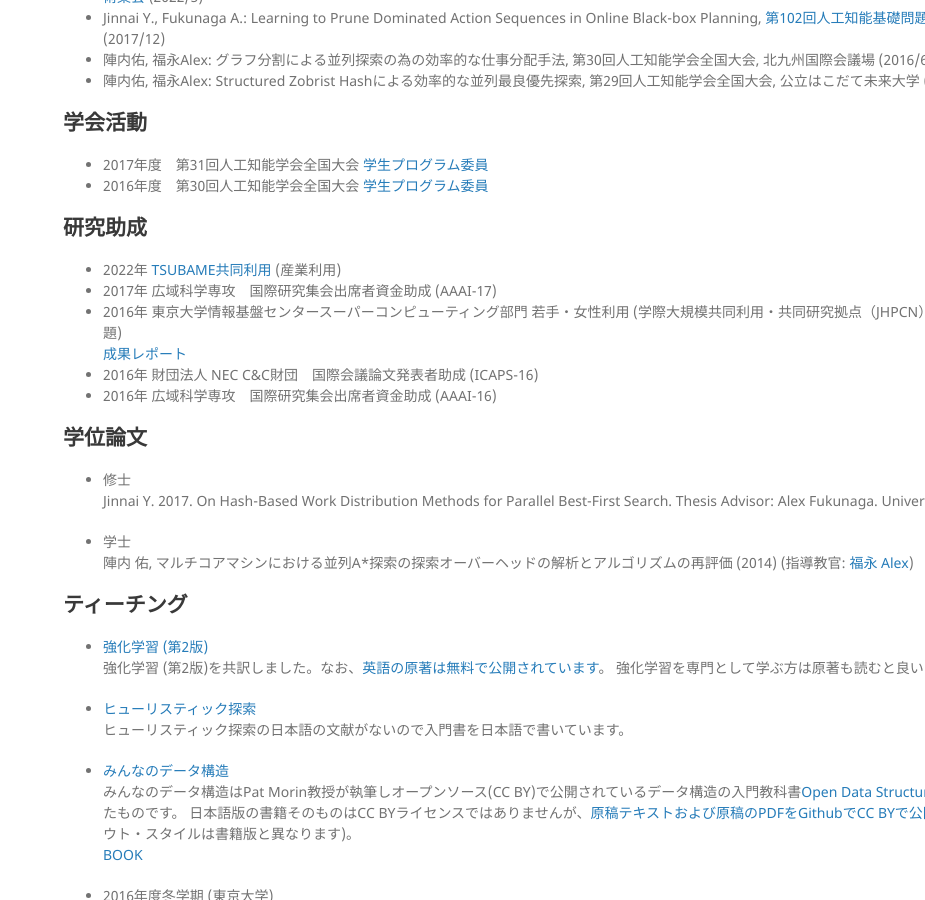
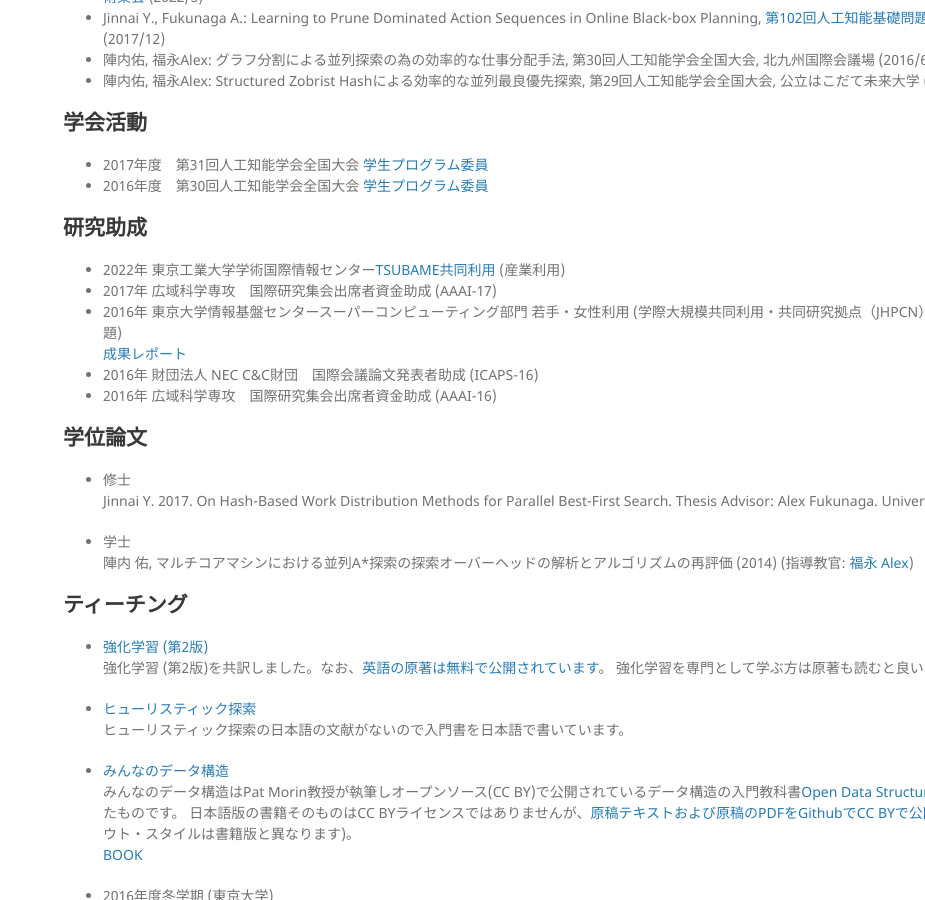
Before and after one commit to jinnaiyuu/jinnaiyuu.github.io, a Jekyll site: the page built from ja/index.md, in a window 1280 px wide and 900 px high, scrolled down 2272 px. Shown: the whole window, without its empty margins (355-1280 px from the left). Built offline with Jekyll 4.4.1, drawn with Linux system fonts in a browser that asks for light colours; our own code applies the rules of GitHub Pages for plain Markdown files.

Commit message:
added TSUBAME explanation

```diff
--- a/ja/index.md
+++ b/ja/index.md
@@ -85,7 +85,7 @@ T. Koike, Y. Jinnai, K. Madhawa, T. Azuma, M. Suzuki, N. Tomii, S. Akashi-Tanaka
 
 ## 研究助成
 
-- 2022年 [TSUBAME共同利用](https://www.gsic.titech.ac.jp/kyodou) (産業利用)
+- 2022年 東京工業大学学術国際情報センター[TSUBAME共同利用](https://www.gsic.titech.ac.jp/kyodou) (産業利用)
 - 2017年 広域科学専攻　国際研究集会出席者資金助成 (AAAI-17)
 - 2016年 東京大学情報基盤センタースーパーコンピューティング部門 若手・女性利用 (学際大規模共同利用・共同研究拠点（JHPCN） 萌芽型共同研究課題)
 [成果レポート](../pdf/papers/supercomputing.pdf)
```
